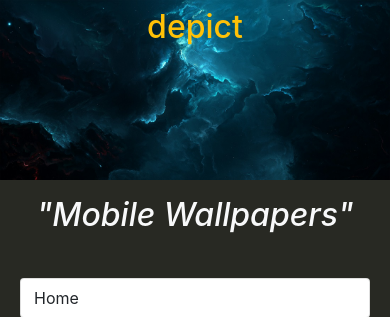
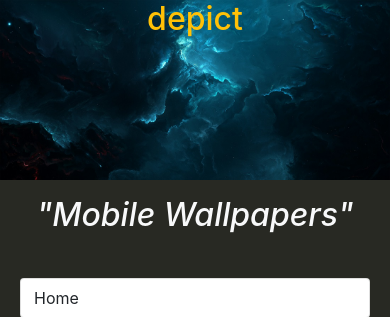
Before and after one commit to depict/depict, a PHP site: page /mobile.html in a window 390 px wide. Shown: the top 317 px of the page. Run offline with PHP 8.4, Linux system fonts and the light colour scheme.

Commit message:
Update mobile.css

```diff
--- a/css/mobile.css
+++ b/css/mobile.css
@@ -19,6 +19,7 @@ body{transition-duration: 1s;background-color: #506575;}
 }
 header{background-image: url('../img/mobile/banner3.jpg'); background-size: cover;background-repeat: no-repeat;width: 100%;height: 300px;}
 header nav{background-color: transparent;}
+header .navbar{padding: 0;}
 header nav .fixed-top{top: 5px;background-color: red;}
 section{padding: 20px;}
 img{width: 100%;min-height: 100%;}
```
